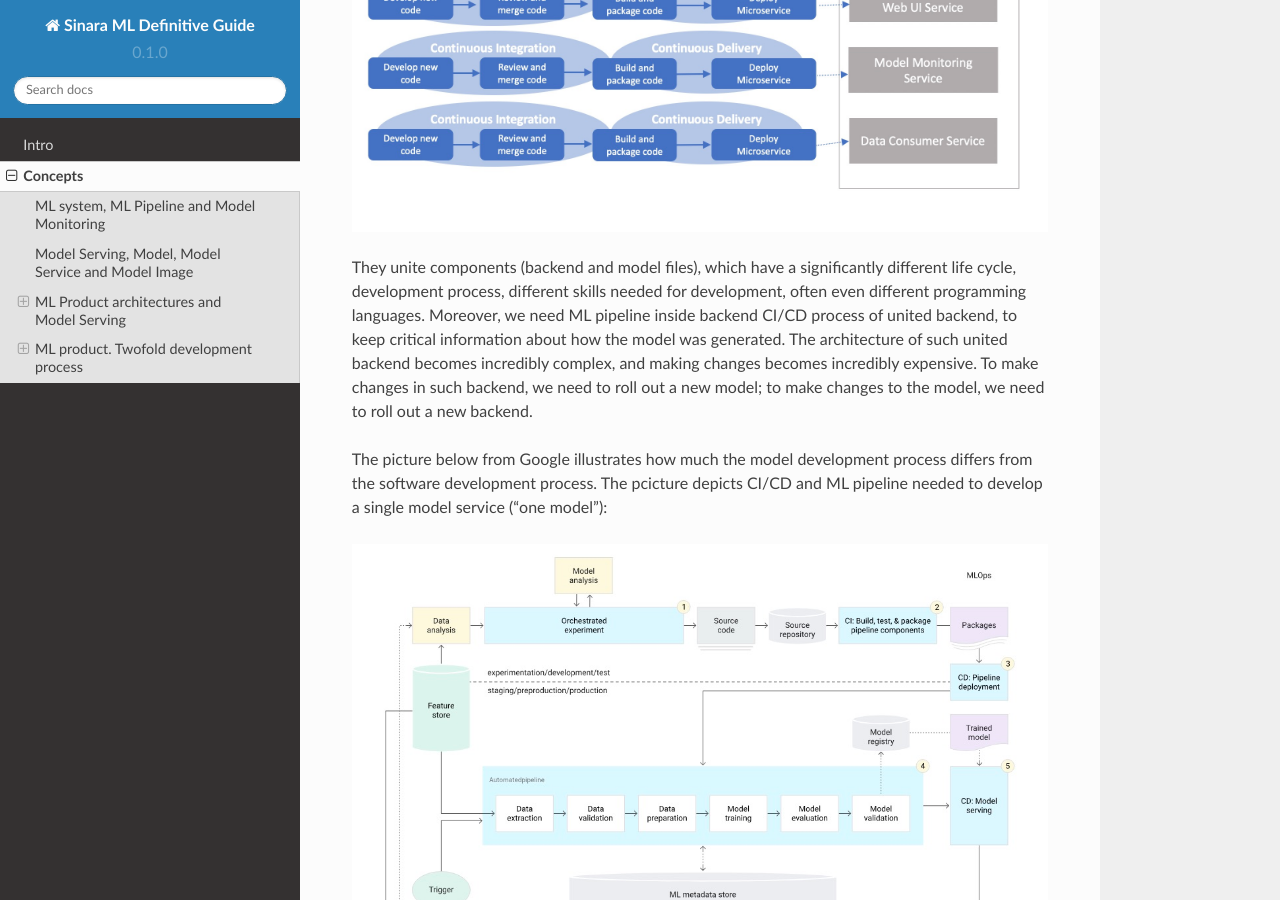
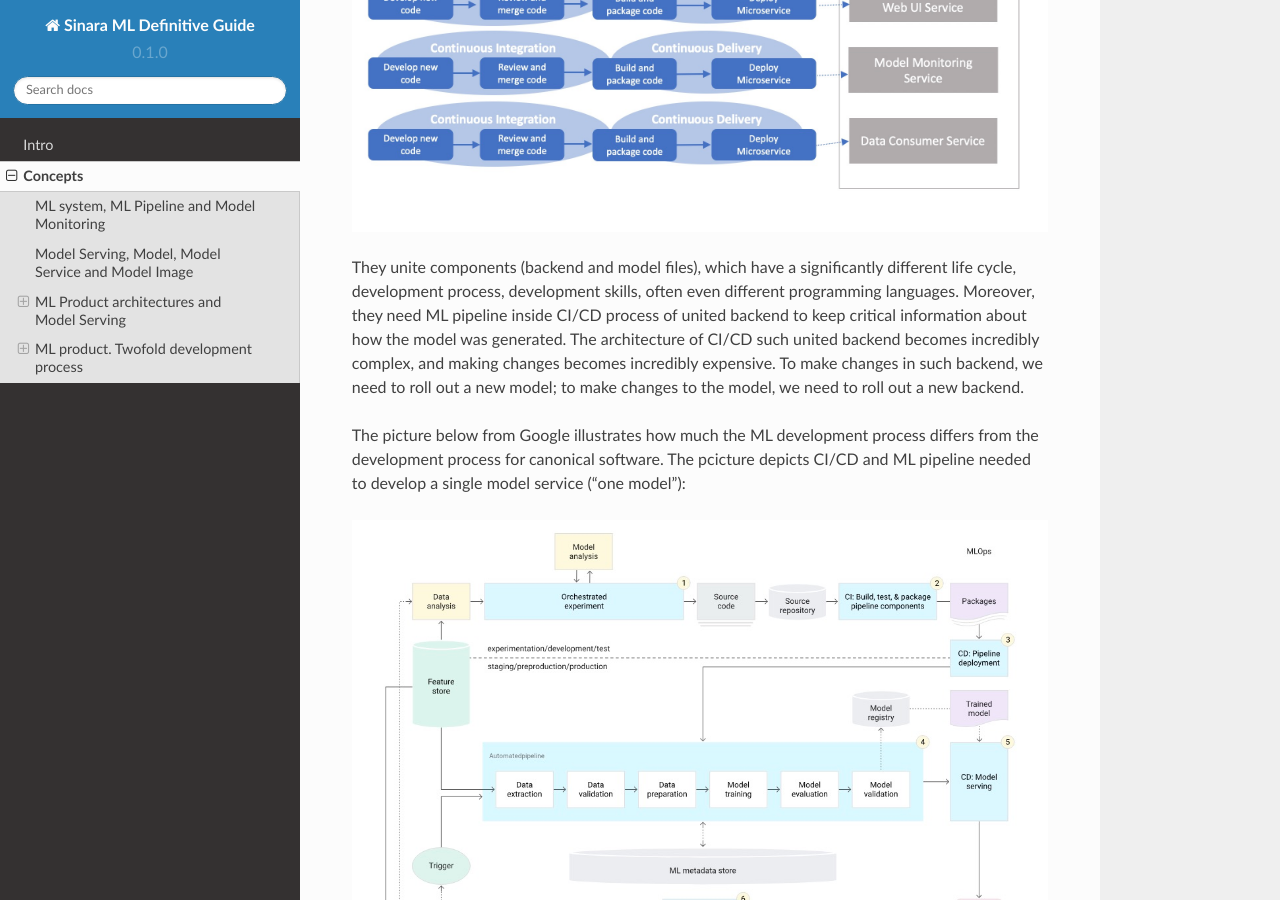
Before and after one commit to 4-DS/SinaraML-Def-Guide, a Sphinx documentation site: the page built from docs/source/concepts.rst, in a window 1280 px wide and 900 px high, scrolled down 6347 px. Built offline with Sphinx 7.4.7 and the Read the Docs theme 2.0.0, drawn with Linux system fonts in a browser that asks for light colours.

Commit message:
Update concepts.rst

```diff
--- a/docs/source/concepts.rst
+++ b/docs/source/concepts.rst
@@ -118,9 +118,9 @@ The result is an architectural anti-pattern, one of the common reasons why ML pr
 
 .. image:: ml_product_antipattern.jpeg
 
-They unite components (backend and model files), which have a significantly different life cycle, development process, different skills needed for development, often even different programming languages. Moreover, we need ML pipeline inside backend CI/CD process of united backend, to keep critical information about how the model was generated. The architecture of such united backend becomes incredibly complex, and making changes becomes incredibly expensive. To make changes in such backend, we need to roll out a new model; to make changes to the model, we need to roll out a new backend.
+They unite components (backend and model files), which have a significantly different life cycle, development process, development skills, often even different programming languages. Moreover, they need ML pipeline inside CI/CD process of united backend to keep critical information about how the model was generated. The architecture of CI/CD such united backend becomes incredibly complex, and making changes becomes incredibly expensive. To make changes in such backend, we need to roll out a new model; to make changes to the model, we need to roll out a new backend.
 
-The picture below from Google illustrates how much the model development process differs from the software development process. The pcicture depicts CI/CD and ML pipeline needed to develop a single model service ("one model"):
+The picture below from Google illustrates how much the ML development process differs from the development process for canonical software. The pcicture depicts CI/CD and ML pipeline needed to develop a single model service ("one model"):
 
 .. image:: google_ml_pipeline_and_cicd.jpeg
 
```
